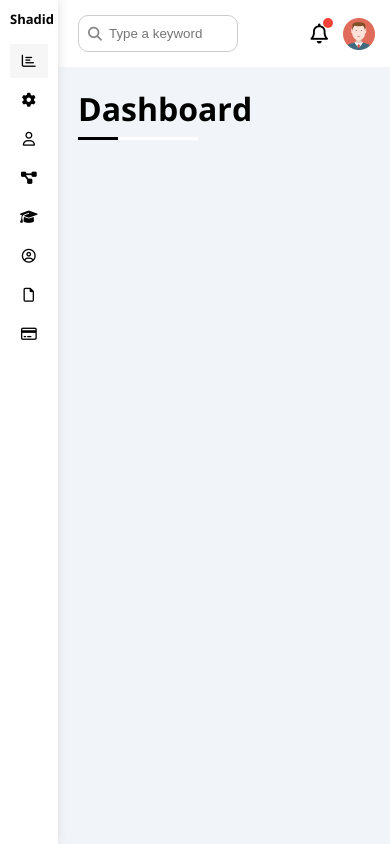
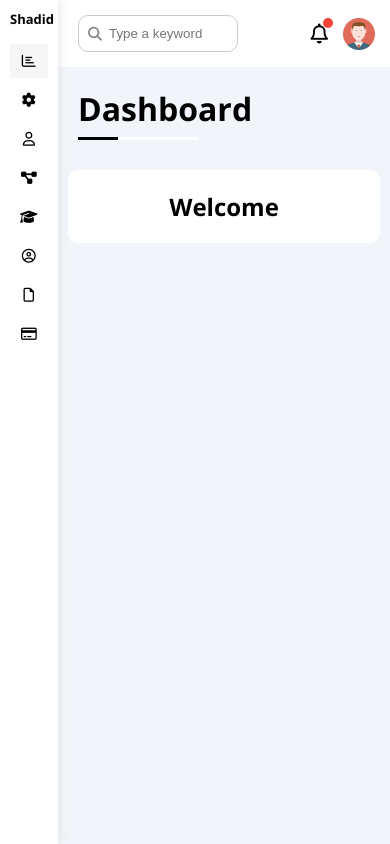
Before and after one commit to MohammadShaded/ShadidWebsite, a plain HTML site: page index.html in a window 390 px wide. Drawn offline with nearby package versions, Linux system fonts and the light colour scheme.

Commit message:
#06 - Create Wrapper And Widgets Boxes

```diff
--- a/css/framework.css
+++ b/css/framework.css
@@ -13,6 +13,18 @@
 }
 .align-center {
     align-items: center;
+}
+
+.d-grid {
+    display: grid;
+}
+.gap-20{
+    grid-gap: 20px;
+}
+@media (max-width: 767px) {
+    .block-mobile {
+        display: block;
+    }
 }
 /* End Box */
 
@@ -56,11 +68,19 @@
 .fs-14 {
     font-size: 14px;
 }
+@media (max-width: 767px) {
+    .txt-c-mobile{
+        text-align: center;
+    }
+}
 /* End Font */
 
 /* Start Border */
 .rad-6 {
     border-radius:6px ;
+}
+.rad-10{
+    border-radius: 10px;
 }
 /* End Border */
 
--- a/css/master.css
+++ b/css/master.css
@@ -184,4 +184,19 @@ margin-bottom: 50px;
     background-color: black;
     width: 40px;
 }
+
+.wrapper {
+    grid-template-columns: repeat(auto-fill, minmax(450px, 1fr));
+    margin-left: 20px;
+    margin-right: 20px;
+}
+
+@media (max-width: 767px) {
+    .wrapper {
+        grid-template-columns: minmax(200px, 1fr);
+        margin-left: 10px;
+        margin-right: 10px;
+        gap: 10px;
+    }
+}
 /* End Content  */
--- a/index.html
+++ b/index.html
@@ -81,6 +81,11 @@
             </div>
             <!-- End Head -->
             <h1 class="p-relative">Dashboard</h1>
+            <div class="wrapper d-grid gap-20">
+                <div class="welcome bg-white rad-10 txt-c-mobile block-mobile">
+                    <h2>Welcome</h2>
+                </div>
+            </div>
         </div>
     </div>
 </body>
```
